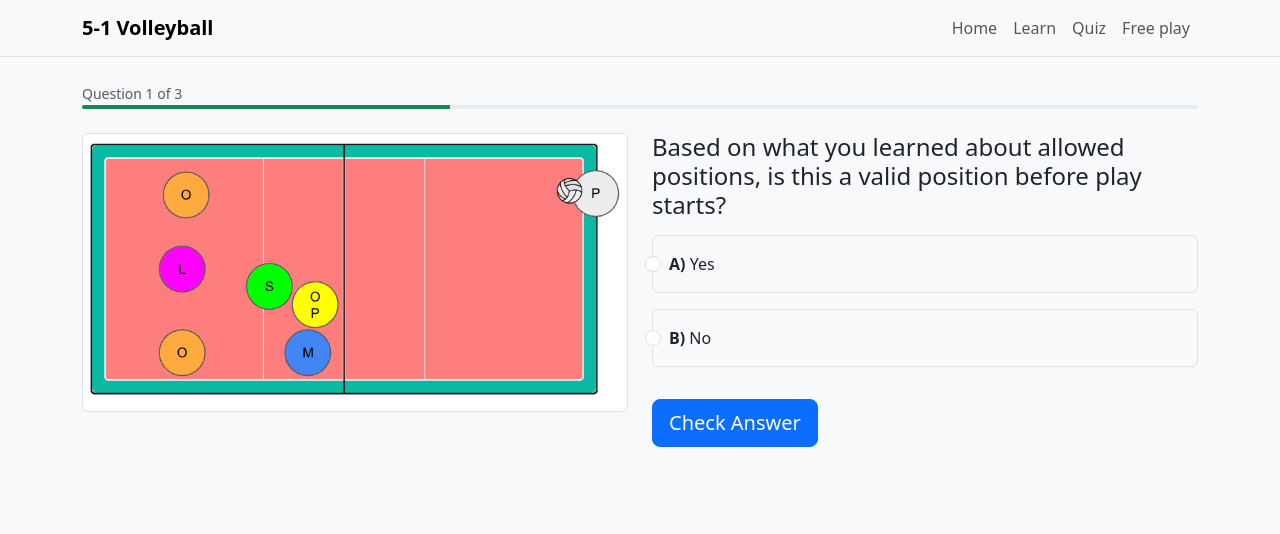
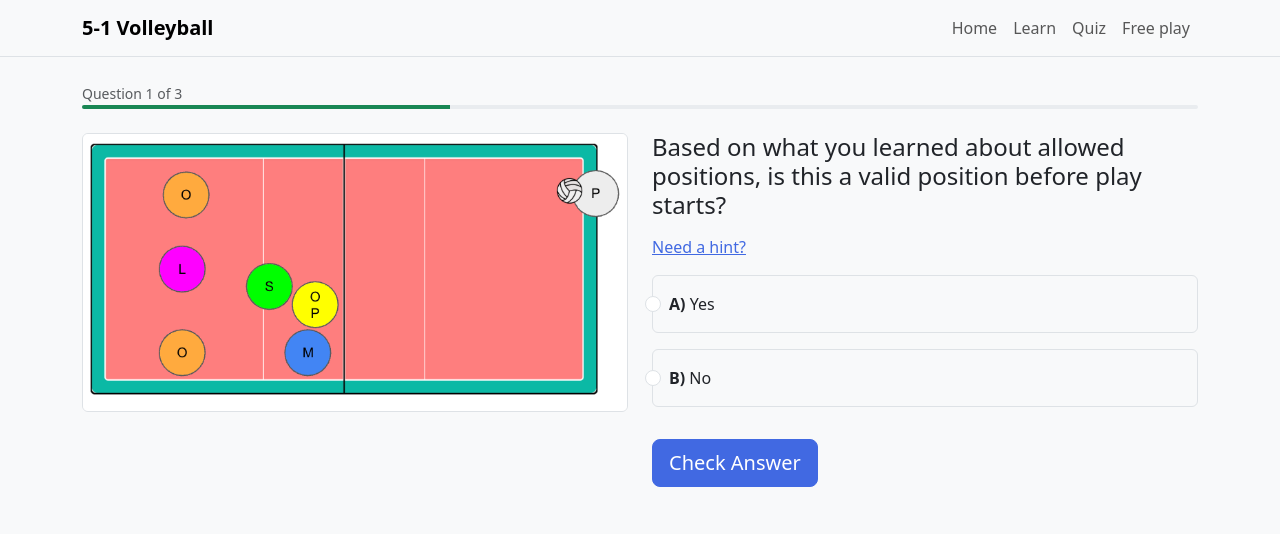
Before and after one commit to dantraynor/volleyball, a Flask app: page /quiz/1 in a window 1280 px wide. Shown: the top 534 px of the page. Run offline with Flask 3, Linux system fonts and the light colour scheme.

Commit message:
HW11: apply graphic-design palette, royal-blue accent, quiz hint feature

```diff
--- a/data/quiz.json
+++ b/data/quiz.json
@@ -4,6 +4,7 @@
     "question": "Based on what you learned about allowed positions, is this a valid position before play starts?",
     "image": "rotaion2_receiveq.png",
     "concept": "starting positions and rotation rules",
+    "hint": "Walk through each player one at a time. Are they correctly behind, in front of, or beside the neighbor they need to be relative to? A starting position is only invalid if at least one of those constraints is broken.",
     "alt": "Serve and receive volleyball formation showing six players in position: outside hitters on the left, libero in middle back, setter in middle front, opposite in right front, and middle blocker in right back, with a server on the opposite side. Positions are fixed relative to teammates before the serve.",
     "options": [
       {
@@ -24,6 +25,7 @@
     "question": "Suppose the ball is received in rotation 2. What happens next?",
     "image": "rotation2_attack.png",
     "concept": "player movement and switching after receive",
+    "hint": "After the receive, each player needs to reach their attacking base position. Think about who has to end up in the center to block, and who attacks from the right side of the net.",
     "alt": "Volleyball formation showing six players setting up to attack: outside hitters on the left, libero in middle back, setter in middle front, opposite in right front, and middle blocker in right back, with a server on the opposite side. The libero currently has the volleyball.",
     "options": [
       {
@@ -48,6 +50,7 @@
     "question": "Suppose the ball was played over. Do outside hitter and opposite hitter need to switch now?",
     "image": "rotation2_switch.png",
     "concept": "base positions and when switching is needed",
+    "hint": "Switching is only needed when a hitter starts the rally on the wrong side. Check the diagram: is each hitter already on their preferred base side (outside on left, opposite on right)?",
     "alt": "Serve and receive volleyball formation showing six players: outside hitters on the left front and left back, libero in middle left back, middle blocker in middle front, setter in right front, and opposite hitter in right back, with a server on the opposite side.",
     "options": [
       {
--- /dev/null
+++ b/static/css/tokens.css
@@ -0,0 +1,83 @@
+/* HW11 design tokens — palette colors from graphic design PDF */
+:root {
+  --color-bg: #F8F9FB;
+  --color-surface: #FFFFFF;
+  --color-card: #E6E6E6;
+  --color-text: #212429;
+  --color-accent: #4169E2;
+  --color-accent-hover: #2F4FB8;
+}
+
+body {
+  background: var(--color-bg);
+  color: var(--color-text);
+}
+
+/* Bootstrap primary → royal blue */
+.btn-primary,
+.btn-primary:disabled {
+  background-color: var(--color-accent);
+  border-color: var(--color-accent);
+}
+.btn-primary:hover,
+.btn-primary:focus,
+.btn-primary:active,
+.btn-primary:not(:disabled):not(.disabled):active {
+  background-color: var(--color-accent-hover);
+  border-color: var(--color-accent-hover);
+}
+.btn-outline-primary {
+  color: var(--color-accent);
+  border-color: var(--color-accent);
+}
+.btn-outline-primary:hover,
+.btn-outline-primary:focus,
+.btn-outline-primary:active {
+  background-color: var(--color-accent);
+  border-color: var(--color-accent);
+  color: #fff;
+}
+.bg-primary { background-color: var(--color-accent) !important; }
+.text-primary { color: var(--color-accent) !important; }
+.progress-bar { background-color: var(--color-accent); }
+.progress-bar.bg-success { background-color: #198754; } /* keep quiz progress green per spec page 6 */
+
+a { color: var(--color-accent); }
+a:hover { color: var(--color-accent-hover); }
+
+/* Card / secondary buttons */
+.btn-secondary {
+  background-color: var(--color-card);
+  border-color: var(--color-card);
+  color: var(--color-text);
+}
+.btn-secondary:hover,
+.btn-secondary:focus,
+.btn-secondary:active {
+  background-color: #d4d4d4;
+  border-color: #d4d4d4;
+  color: var(--color-text);
+}
+
+/* Quiz hint */
+.quiz-hint-toggle {
+  background: none;
+  border: none;
+  color: var(--color-accent);
+  text-decoration: underline;
+  font-weight: 500;
+  padding: 0;
+}
+.quiz-hint-toggle:hover,
+.quiz-hint-toggle:focus {
+  color: var(--color-accent-hover);
+  outline: none;
+}
+.quiz-hint-text {
+  background: var(--color-card);
+  border-left: 4px solid var(--color-accent);
+  padding: 12px 14px;
+  border-radius: 6px;
+  font-size: 0.95rem;
+  color: var(--color-text);
+}
--- a/static/js/app.js
+++ b/static/js/app.js
@@ -106,4 +106,14 @@ $(document).ready(function () {
     $(this).addClass("border-primary bg-light");
     $(this).find('input[type="radio"]').prop("checked", true);
   });
+
+  // Quiz "Need a hint?" toggle
+  $(".quiz-hint-toggle").on("click", function () {
+    const $btn = $(this);
+    const $text = $btn.next(".quiz-hint-text");
+    const willShow = $text.prop("hidden");
+    $text.prop("hidden", !willShow);
+    $btn.text(willShow ? "Hide hint" : "Need a hint?");
+    $btn.attr("aria-expanded", willShow ? "true" : "false");
+  });
 });
--- a/templates/base.html
+++ b/templates/base.html
@@ -5,6 +5,7 @@
   <meta name="viewport" content="width=device-width, initial-scale=1.0">
   <title>{% block title %}5-1 Volleyball System{% endblock %}</title>
   <link href="https://cdn.jsdelivr.net/npm/bootstrap@5.3.2/dist/css/bootstrap.min.css" rel="stylesheet">
+  <link rel="stylesheet" href="{{ url_for('static', filename='css/tokens.css') }}">
   <link rel="stylesheet" href="{{ url_for('static', filename='css/style.css') }}">
   {% block head %}{% endblock %}
 </head>
--- a/templates/quiz.html
+++ b/templates/quiz.html
@@ -28,6 +28,17 @@
 
   <div class="col-md-6">
     <h4>{{ question.question }}</h4>
+
+    {% if question.hint %}
+    <div class="quiz-hint mt-3">
+      <button type="button" class="quiz-hint-toggle p-0" aria-expanded="false">
+        Need a hint?
+      </button>
+      <div class="quiz-hint-text mt-2" hidden>
+        {{ question.hint }}
+      </div>
+    </div>
+    {% endif %}
 
     {% if not answered %}
       <form method="POST" action="{{ url_for('quiz', n=n) }}" class="mt-3">
--- a/templates/quiz_setup.html
+++ b/templates/quiz_setup.html
@@ -5,8 +5,8 @@
 <div class="text-center">
   <h1 class="fw-bold mb-4">5-1: Rotation 2. Receive</h1>
 
-  <img src="{{ url_for('static', filename='images/rotation2_quiz.png') }}"
-     alt = "Volleyball rotation 2 setup showing six players on one side of the court: libero in left back, outside hitter in left front, setter in middle front, opposite hitter in right front, middle blocker in right back, and another outside hitter in middle back, with the opposing server on the right side preparing to serve."
+   <img src="{{ url_for('static', filename='images/rotation2_quiz.png') }}"
+     alt="Volleyball rotation 2 setup showing six players on one side of the court: libero in left back, outside hitter in left front, setter in middle front, opposite hitter in right front, middle blocker in right back, and another outside hitter in middle back, with the opposing server on the right side preparing to serve."
      class="img-fluid rounded border mb-4"
      style="max-height: 60vh; width: auto;">
 
```
